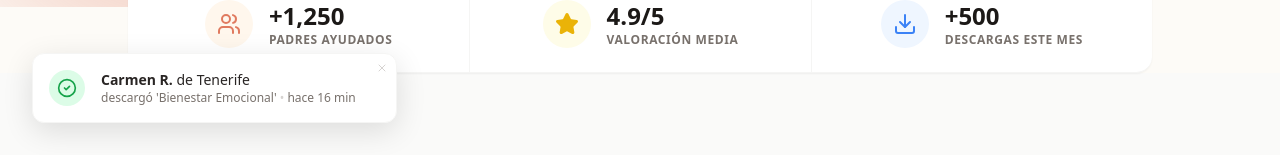
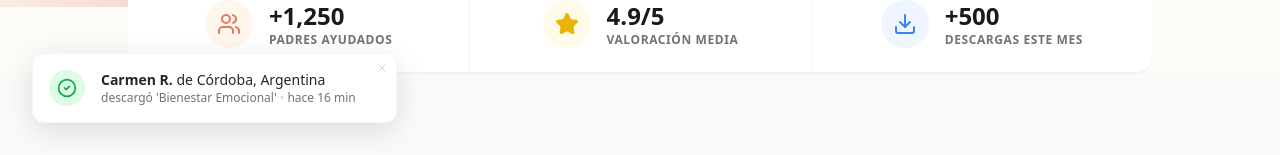
Before and after one commit to patique/padresconresiliencia, a Next.js app: page / in a window 1280 px wide. Shown: the part 645-800 px from the top of the page. Built offline with nearby package versions, Linux system fonts and the light colour scheme; no server answers; the database is empty.

Commit message:
Expand social proof locations to include LATAM cities

```diff
--- a/src/components/ui/SocialProofToast.tsx
+++ b/src/components/ui/SocialProofToast.tsx
@@ -10,9 +10,11 @@ const NAMES = [
 ];
 
 const LOCATIONS = [
-    "Madrid", "Barcelona", "Valencia", "Sevilla", "Málaga", "Bilbao",
-    "Zaragoza", "Murcia", "Alicante", "Granada", "Córdoba", "Vigo",
-    "Gijón", "Valladolid", "Palma", "Las Palmas", "Tenerife"
+    "Madrid, España", "Ciudad de México, MX", "Buenos Aires, AR",
+    "Barcelona, España", "Bogotá, Colombia", "Santiago, Chile",
+    "Lima, Perú", "Valencia, España", "Medellín, Colombia",
+    "Sevilla, España", "Guadalajara, MX", "Montevideo, Uruguay",
+    "Quito, Ecuador", "Bilbao, España", "Córdoba, Argentina"
 ];
 
 const ACTIONS = [
```
